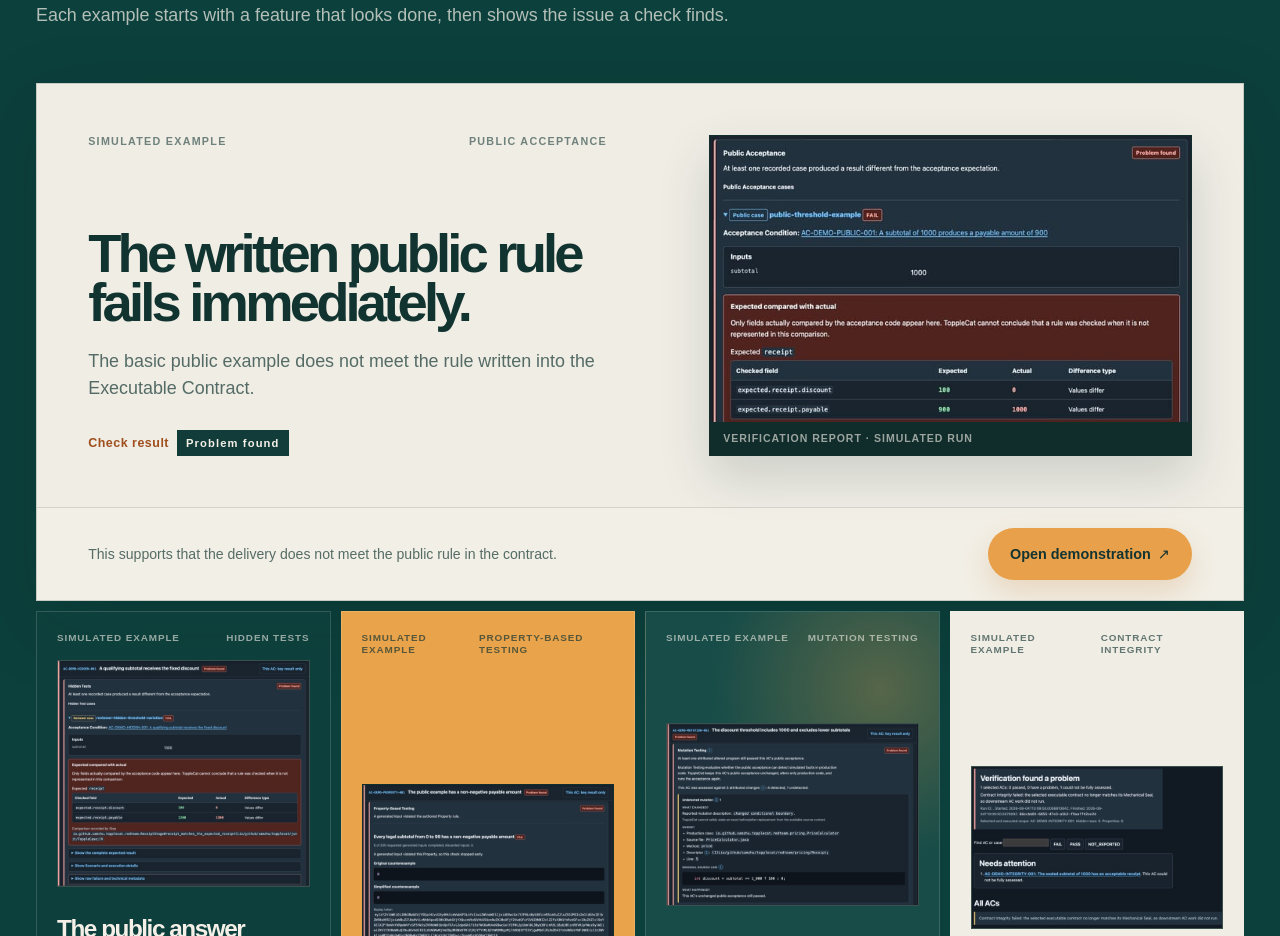
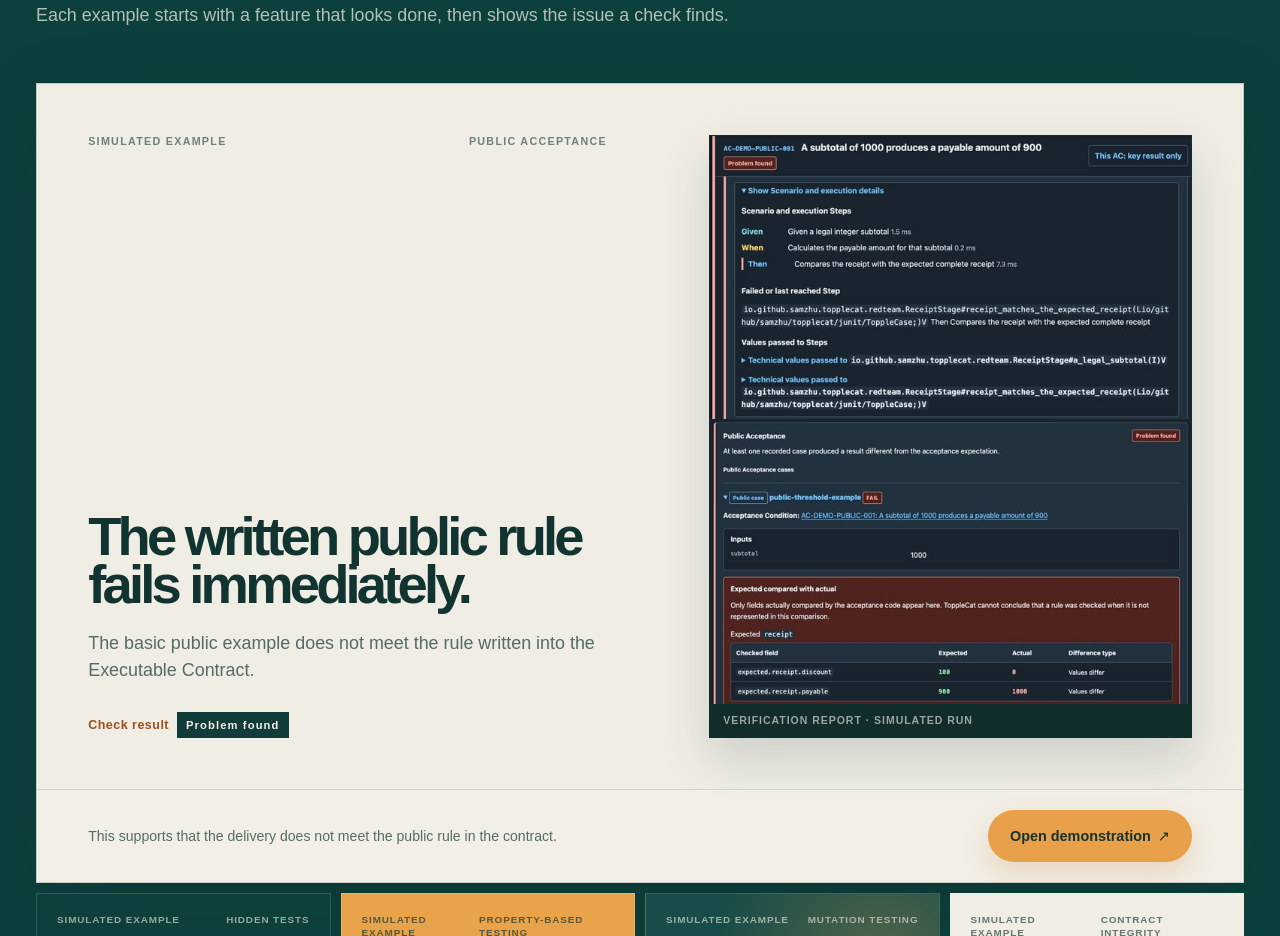
Before and after one commit to samzhu/topplecat, a React (Vite) app in the folder site/: page / in a window 1280 px wide. Shown: the part 2900-3836 px from the top of the page. Built offline with nearby package versions, Linux system fonts and the light colour scheme; a web font is replaced by a local one.

Commit message:
feat(site): expand public acceptance demonstration

```diff
--- a/site/src/App.jsx
+++ b/site/src/App.jsx
@@ -24,6 +24,8 @@ import mutationTesting640 from "./assets/demonstrations/mutation-testing-640.jpg
 import mutationTesting1280 from "./assets/demonstrations/mutation-testing-1280.jpg";
 import propertyTesting640 from "./assets/demonstrations/property-based-testing-640.jpg";
 import propertyTesting1280 from "./assets/demonstrations/property-based-testing-1280.jpg";
+import publicAcceptanceExecution640 from "./assets/demonstrations/public-acceptance-execution-640.jpg";
+import publicAcceptanceExecution1280 from "./assets/demonstrations/public-acceptance-execution-1280.jpg";
 import publicAcceptance640 from "./assets/demonstrations/public-acceptance-640.jpg";
 import publicAcceptance1280 from "./assets/demonstrations/public-acceptance-1280.jpg";
 
@@ -661,7 +663,10 @@ const cupSources = {
 };
 
 const demonstrationReportImages = {
-  "public-acceptance": { preview: publicAcceptance640, detail: publicAcceptance1280 },
+  "public-acceptance": [
+    { preview: publicAcceptanceExecution640, detail: publicAcceptanceExecution1280 },
+    { preview: publicAcceptance640, detail: publicAcceptance1280 },
+  ],
   "hidden-tests": { preview: hiddenTests640, detail: hiddenTests1280 },
   "property-based-testing": { preview: propertyTesting640, detail: propertyTesting1280 },
   "mutation-testing": { preview: mutationTesting640, detail: mutationTesting1280 },
@@ -669,22 +674,29 @@ const demonstrationReportImages = {
 };
 
 function DemonstrationReportImage({ demonstration, copy, detail = false, className = "" }) {
-  const image = demonstrationReportImages[demonstration.id];
+  const images = Array.isArray(demonstrationReportImages[demonstration.id])
+    ? demonstrationReportImages[demonstration.id]
+    : [demonstrationReportImages[demonstration.id]];
   const sizes = detail
     ? "(max-width: 700px) calc(100vw - 64px), 900px"
     : "(max-width: 700px) calc(100vw - 76px), 360px";
 
   return (
+    <>
+      {images.map((image, index) => (
         <img
+          key={`${demonstration.id}-${index}`}
           className={`demonstration-report-image ${className}`}
           src={detail ? image.detail : image.preview}
           srcSet={`${image.preview} 640w, ${image.detail} 1280w`}
           sizes={sizes}
           width={detail ? "1280" : "640"}
-      alt={`${copy.excerptLabel}: ${demonstration.title}`}
+          alt={`${copy.excerptLabel}: ${demonstration.title}${images.length > 1 ? ` (${index + 1} of ${images.length})` : ""}`}
           loading={detail ? "eager" : "lazy"}
           decoding="async"
         />
+      ))}
+    </>
   );
 }
 
--- a/site/src/styles.css
+++ b/site/src/styles.css
@@ -238,7 +238,7 @@ button { font: inherit; }
 .demonstration-entry:nth-child(2) .demonstration-entry-footer, .demonstration-entry:nth-child(4) .demonstration-entry-footer { color: #9f4e1d; }
 .demonstration-entry:focus-visible, .dialog-close:focus-visible { outline: 3px solid #e8a14a; outline-offset: 3px; }
 
-.demonstration-dialog { width: min(980px, calc(100% - 32px)); max-width: none; max-height: min(900px, calc(100dvh - 32px)); margin: auto; padding: 0; overflow: hidden; border: 1px solid rgba(232, 161, 74, 0.48); color: #f4f0e8; background: #123c39; box-shadow: 0 32px 100px rgba(0, 0, 0, 0.35); }
+.demonstration-dialog { width: min(1280px, calc(100% - 32px)); max-width: none; max-height: min(900px, calc(100dvh - 32px)); margin: auto; padding: 0; overflow: hidden; border: 1px solid rgba(232, 161, 74, 0.48); color: #f4f0e8; background: #123c39; box-shadow: 0 32px 100px rgba(0, 0, 0, 0.35); }
 .demonstration-dialog::backdrop { background: rgba(4, 30, 28, 0.7); -webkit-backdrop-filter: blur(5px); backdrop-filter: blur(5px); }
 .demonstration-dialog[open] .demonstration-dialog-panel { animation: demonstration-dialog-in 260ms var(--ease-drawer) both; }
 @keyframes demonstration-dialog-in { from { opacity: 0; transform: translateY(10px) scale(0.985); } to { opacity: 1; transform: translateY(0) scale(1); } }
```
Also changed, not shown: site/src/assets/README.md, site/src/assets/demonstrations/public-acceptance-execution-1280.jpg (added), site/src/assets/demonstrations/public-acceptance-execution-640.jpg (added). Lines whose indentation alone changed are shown as unchanged.
